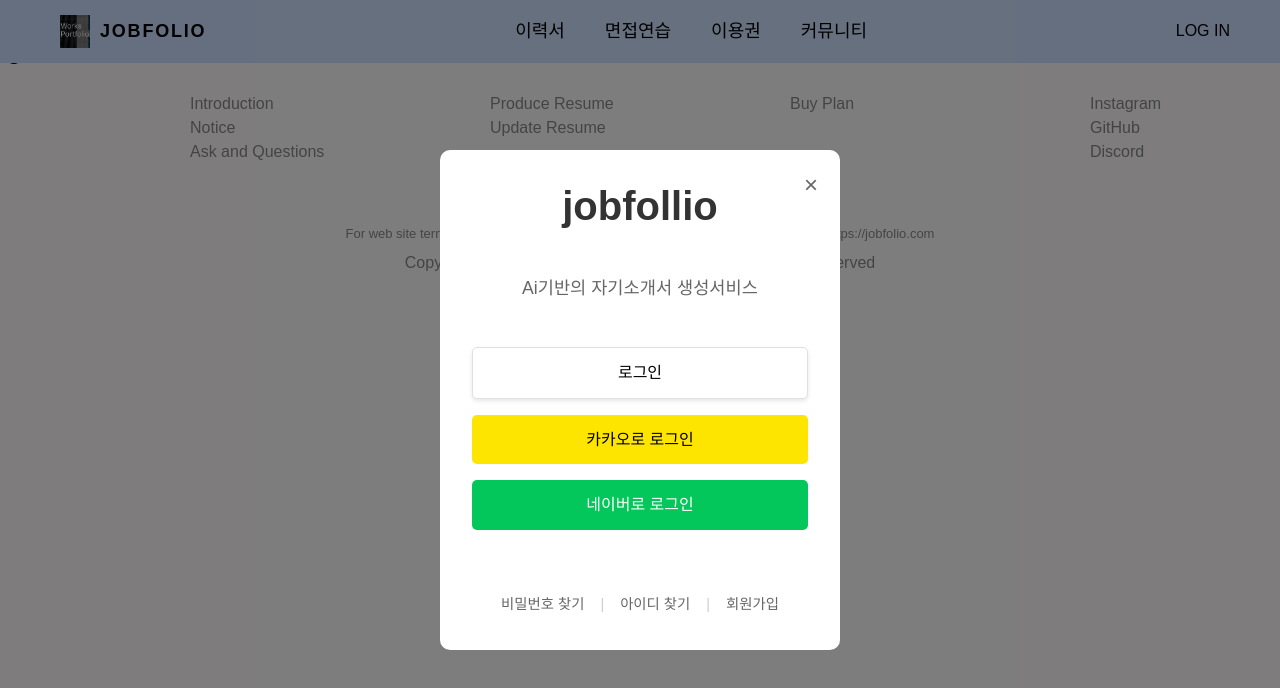
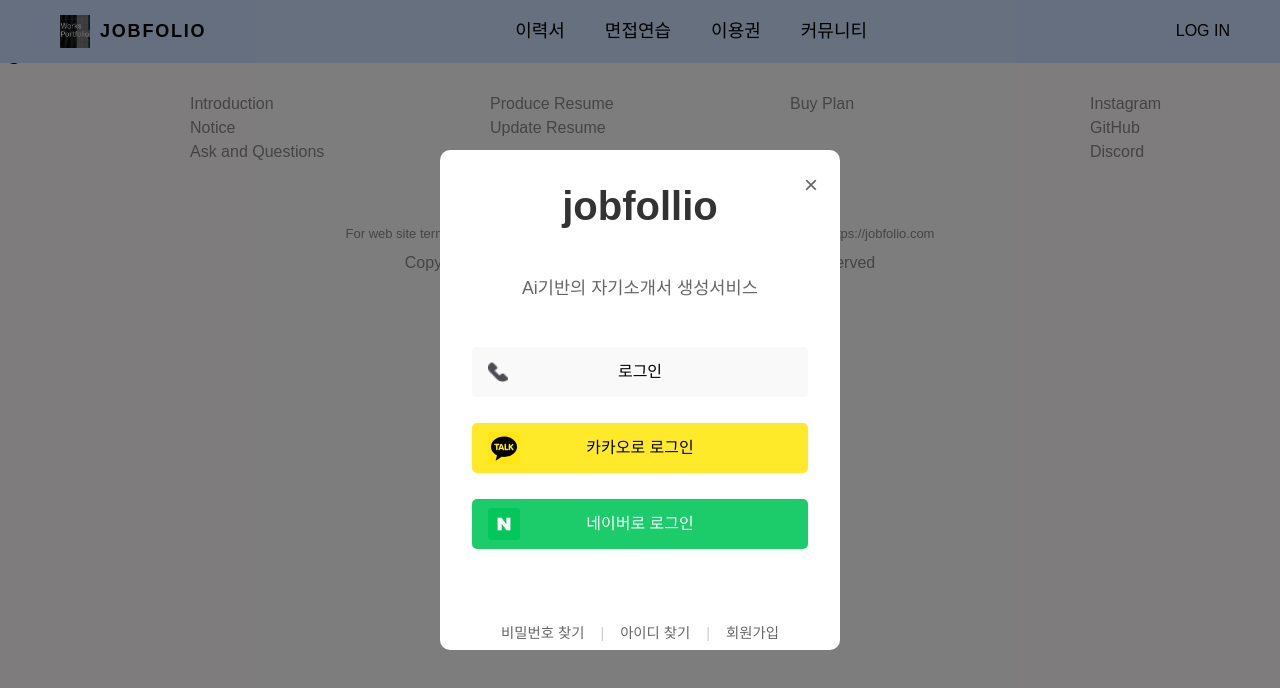
Before and after one commit to JobFolioProject/JobFolio, a React (Create React App) app in the folder react-project/: page /login in a window 1280 px wide. Shown: the top 688 px of the page. Built offline with nearby package versions, Linux system fonts and the light colour scheme; the HTML template or start-up script is replaced by a standard one.

Commit message:
Enhance Login component UI by adding icons and improving button styles for better user experience

```diff
--- a/react-project/src/components/user/Login.jsx
+++ b/react-project/src/components/user/Login.jsx
@@ -38,9 +38,18 @@
                     <h1 className="login-title">jobfollio</h1>
                     <h3 className="login-subtitle">Ai기반의 자기소개서 생성서비스</h3>
                     <div className="login-buttons">
-                        <button className='login-btn user-login' onClick={userLogin}>로그인</button>
-                        <button className='login-btn kakao-login' onClick={kakaoLogin}>카카오로 로그인</button>
-                        <button className='login-btn naver-login' onClick={naverLogin}>네이버로 로그인</button>
+                        <button className='login-btn user-login' onClick={userLogin}>
+                            <img src="/resources/img/local_login.png" alt="로컬 로그인" className="login-icon" />
+                            <span className="login-text">로그인</span>
+                        </button>
+                        <button className='login-btn kakao-login' onClick={kakaoLogin}>
+                            <img src="/resources/img/KakaoTalk_login.svg" alt="카카오 로그인" className="login-icon" />
+                            <span className="login-text">카카오로 로그인</span>
+                        </button>
+                        <button className='login-btn naver-login' onClick={naverLogin}>
+                            <img src="/resources/img/naver_login.png" alt="네이버 로그인" className="login-icon" />
+                            <span className="login-text">네이버로 로그인</span>
+                        </button>
                     </div>
                     <div className="login-links">
                         <span onClick={goToFindPassword}>비밀번호 찾기</span>
--- a/react-project/src/css/user/join.css
+++ b/react-project/src/css/user/join.css
@@ -49,30 +49,52 @@
 }
 
 .login-btn {
-    padding: 0.8rem;
+    width: 100%;
+    height: 50px;
     border: none;
     border-radius: 5px;
-    font-size: 1rem;
-    font-weight: 500;
     cursor: pointer;
-    transition: all 0.3s ease;
+    display: flex;
+    align-items: center;
+    padding: 0 20px;
+    margin-bottom: 10px;
+    font-size: 16px;
+    position: relative;
+}
+
+.login-btn img {
+    width: 32px;
+    height: 32px;
+    margin-right: 10px;
+    position: absolute;
+    left: 16px;
+}
+
+.login-text {
+    width: 100%;
+    text-align: center;
+}
+
+.kakao-login {
+    background-color: #FFEA29;
+    color: #000000;
+}
+
+.naver-login {
+    background-color: #1CCC6A;
+    color: #FFFFFF;
 }
 
 .user-login {
-    background-color: #ffffff;
-    color: rgb(0, 0, 0);
-    border: 1px solid #e0e0e0;
-    box-shadow: 0 2px 4px rgba(0, 0, 0, 0.1);
+    background-color: #f2f3f377;
+    color: #000000;
+    justify-content: center;
 }
 
-.naver-login {
-    background-color: #03C75A;
-    color: white;
-}
-
-.kakao-login {
-    background-color: #FEE500;
-    color: #000000;
+.user-login img {
+    width: 20px;
+    height: 20px;
+    margin-right: 8px;
 }
 
 .login-btn:hover {
```
